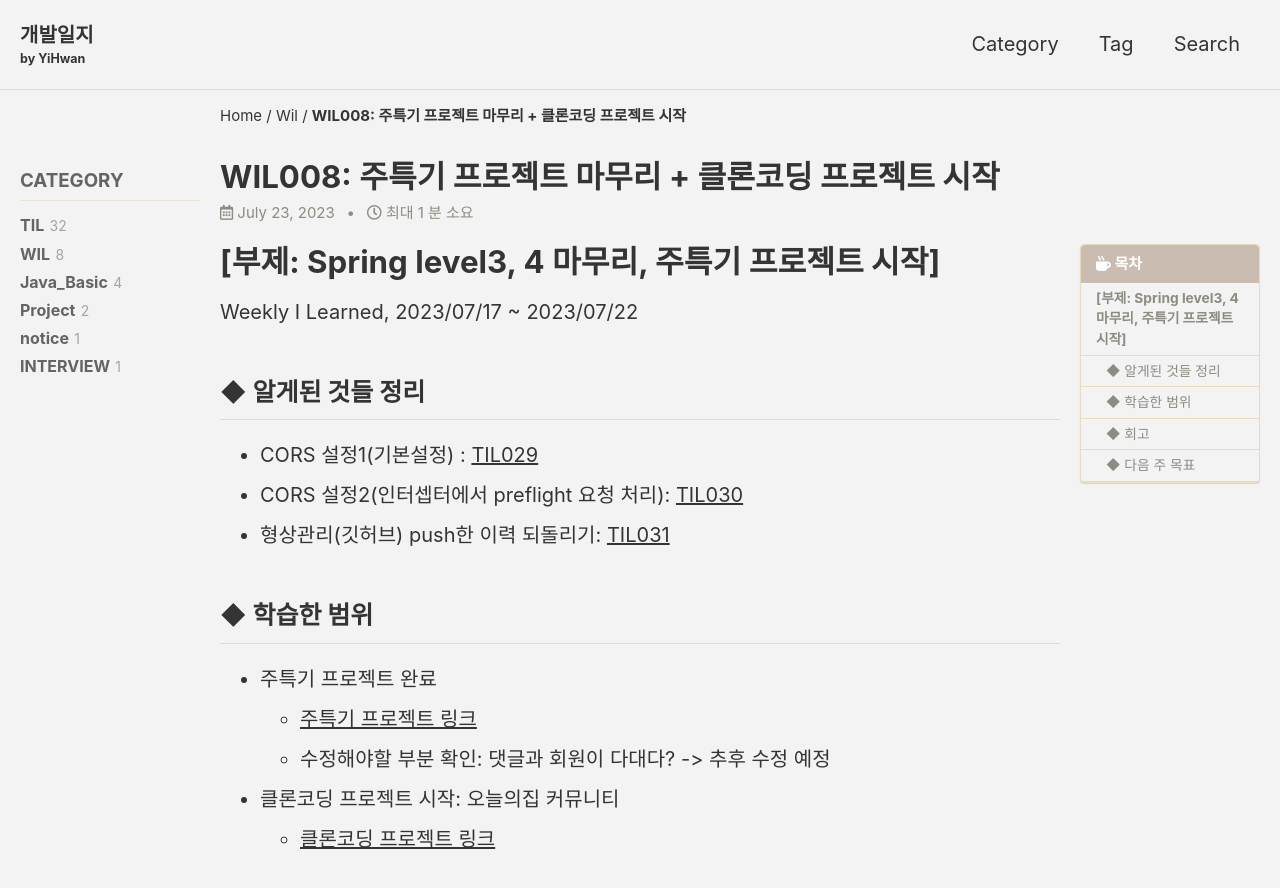
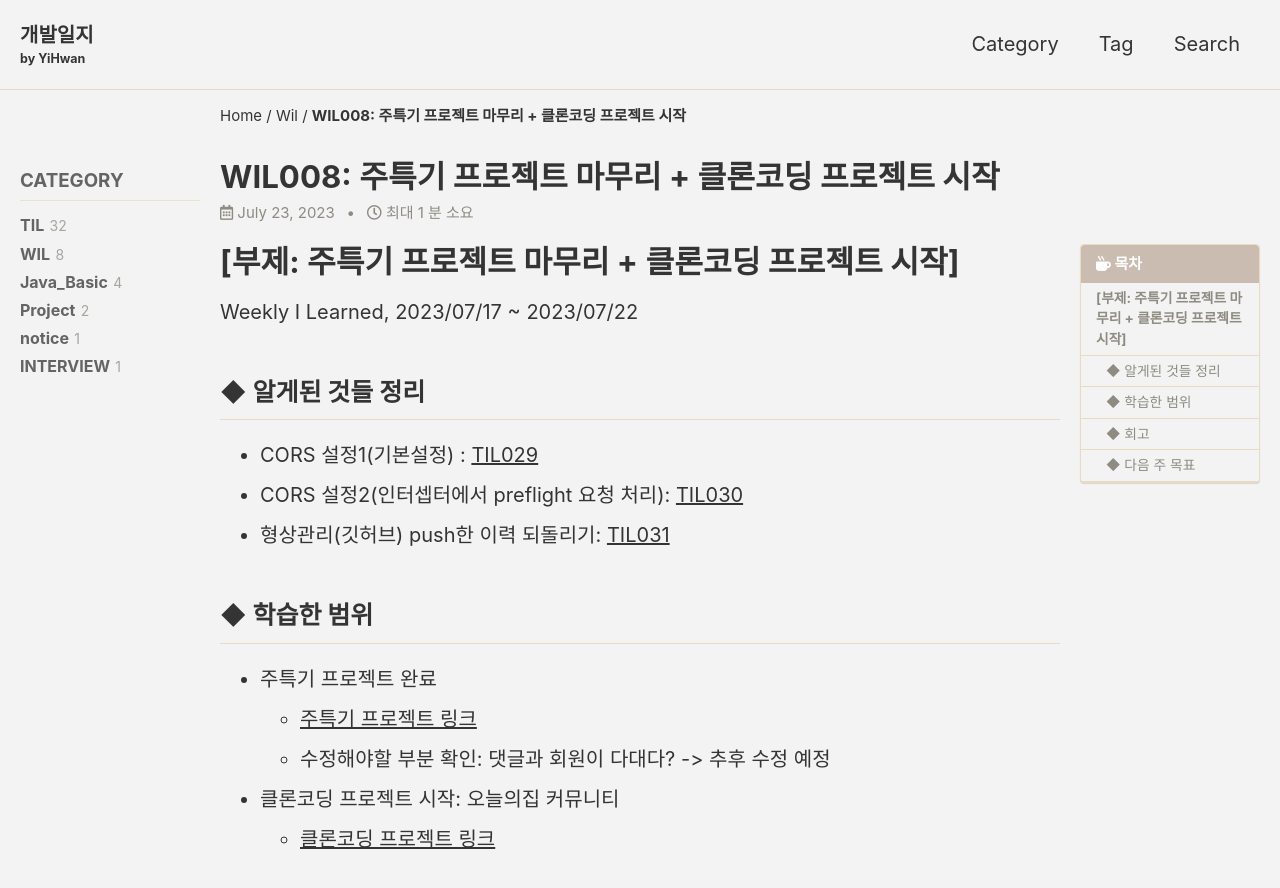
Before and after one commit to YiHwanRyu/YiHwanRyu.github.io, a Jekyll site: the page built from _posts/2023-07-23-WIL008.md, in a window 1280 px wide and 900 px high. Shown: the top 888 px of the window. Built offline with Jekyll 4.4.1, drawn with Linux system fonts in a browser that asks for light colours; cached includes are drawn as plain includes; some web fonts are replaced; comment, search, counter and statistics services are not loaded.

Commit message:
[UPDATE] WIL008 오기 수정

```diff
--- a/_posts/2023-07-23-WIL008.md
+++ b/_posts/2023-07-23-WIL008.md
@@ -15,7 +15,7 @@ sidebar:
     nav: "counts"
 ---
 
-# [부제: Spring level3, 4 마무리, 주특기 프로젝트 시작]
+# [부제: 주특기 프로젝트 마무리 + 클론코딩 프로젝트 시작]
 Weekly I Learned, 2023/07/17 ~ 2023/07/22
 
 ## ◆ 알게된 것들 정리
```
